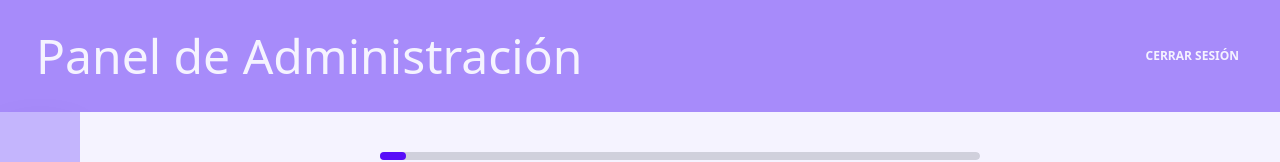
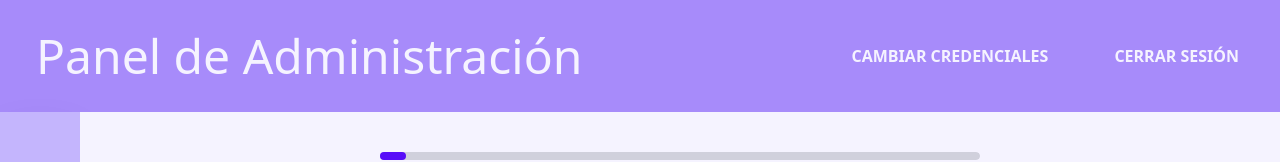
Before and after one commit to Jimeneznet/nelliezabel, a React (Create React App) app: page /admin in a window 1280 px wide. Shown: the top 162 px of the page. Built offline with nearby package versions, Linux system fonts and the light colour scheme; no server answers; the database is empty; sample sign-in values are in the browser's storage.

Commit message:
fix: change credential button now appear in navbar

```diff
--- a/src/components/Header.tsx
+++ b/src/components/Header.tsx
@@ -31,8 +31,14 @@ const Header = ({ children }: any) => {
         <div className="navbar-end">
           {user ? (
             <div>
+              <Link
+                className="btn btn-ghost text-xs lg:mx-4 lg:text-base text-white"
+                to="/user/credentials"
+              >
+                Cambiar Credenciales
+              </Link>
               <button
-                className="btn btn-ghost text-xs lg:mx-4 text-white"
+                className="btn btn-ghost text-xs lg:mx-4 lg:text-base text-white"
                 onClick={() => logout()}
               >
                 Cerrar Sesión
```
